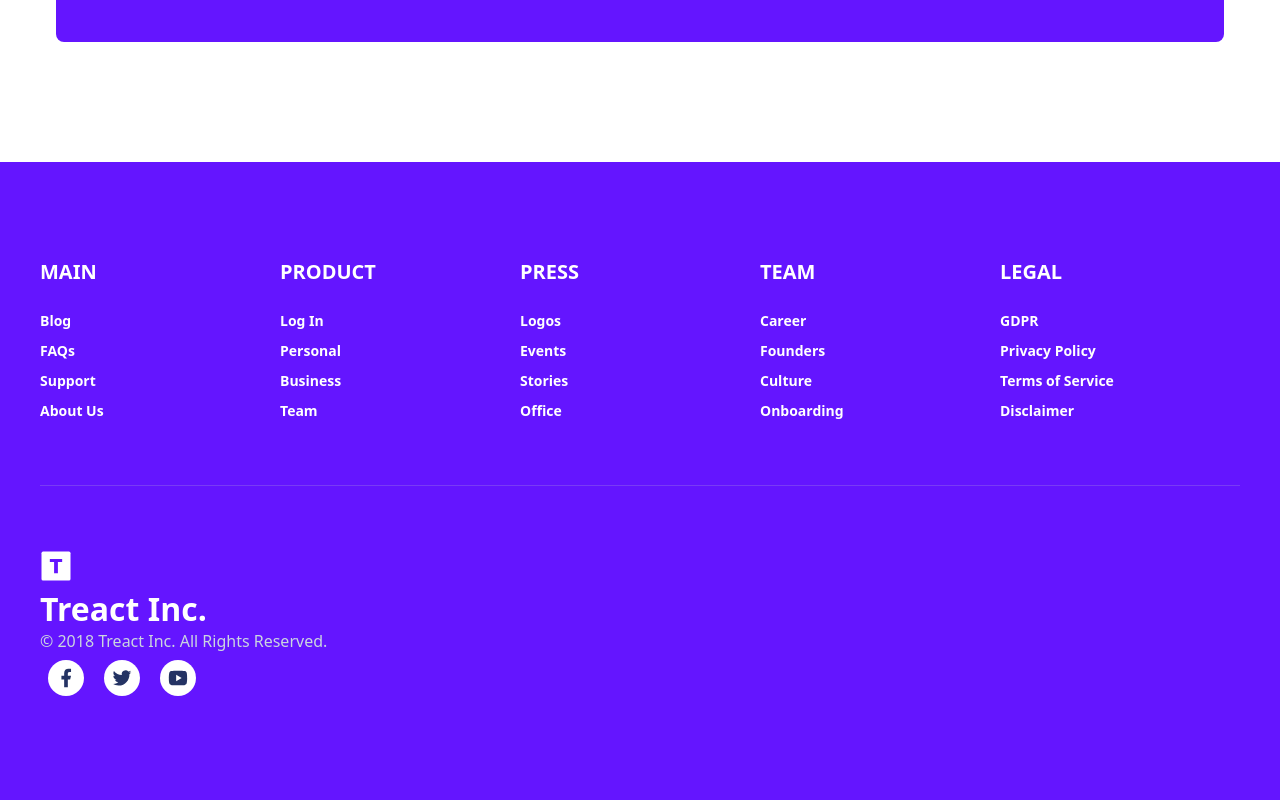
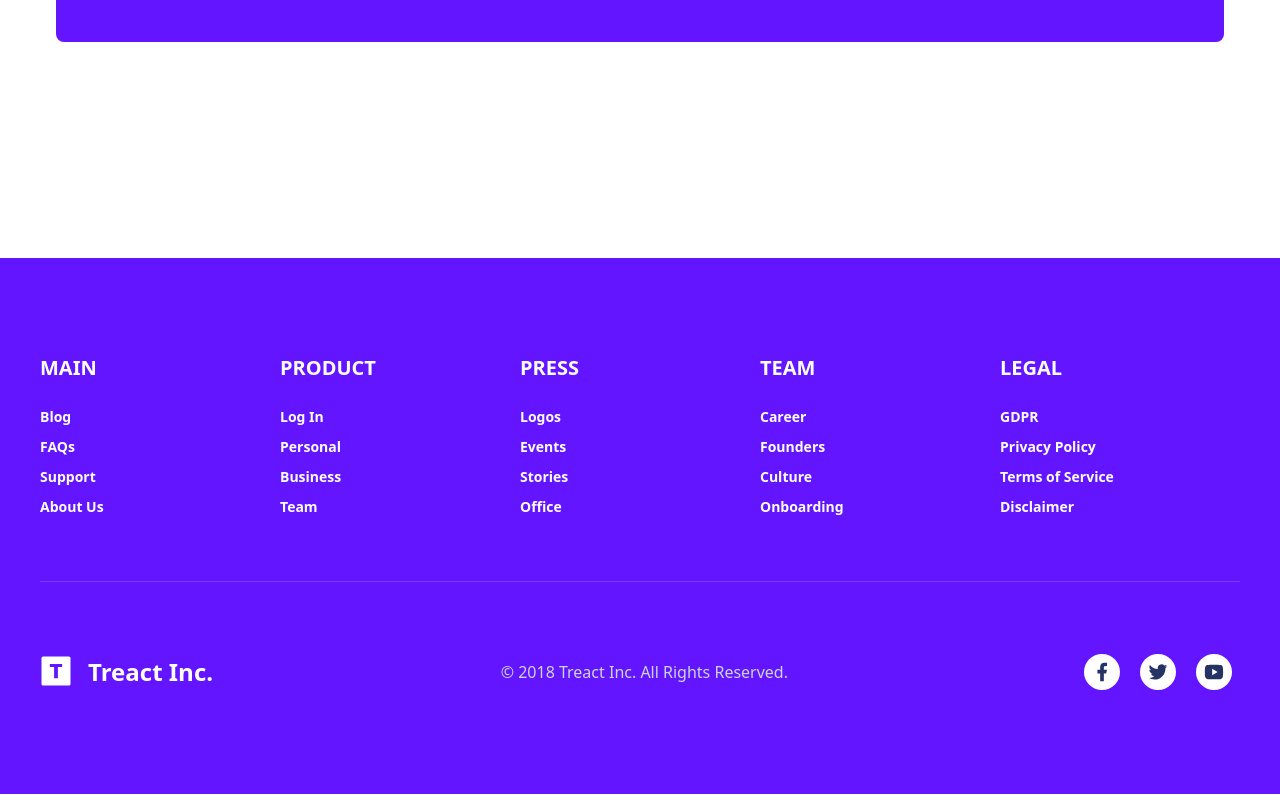
Before and after one commit to izerglee/Treact-project, a plain HTML site: page index.html in a window 1280 px wide. Shown: the part 6267-7067 px from the top of the page. Drawn offline with Linux system fonts and the light colour scheme; files whose address does not match are found by name.

Commit message:
footer complete

```diff
--- a/style.css
+++ b/style.css
@@ -894,6 +894,7 @@ Footer
 .footer__container{
 padding: 96px 0;
 background-color: #6415ff;
+margin-top: 96px;
 }
 
 .footer__wrapper{
@@ -931,6 +932,16 @@ letter-spacing: normal;
    background-color: #793bf5;
 }
 
+.footer__info{
+    display: flex;
+    justify-content: space-between;
+    align-items: center;
+}
+
+.footer__treact{
+    display: flex;
+}
+
 .footer__logo-light{
     width: 32px;
     height: 32px;
@@ -938,8 +949,9 @@ letter-spacing: normal;
 
 .footer__logo-name{
     color: white;
-    font-size: 32px;
-    font-weight: 700;
+    font-size: 24px;
+    font-weight: 800;
+    margin-left: 16px;
 }
 
 .copyright{
```
